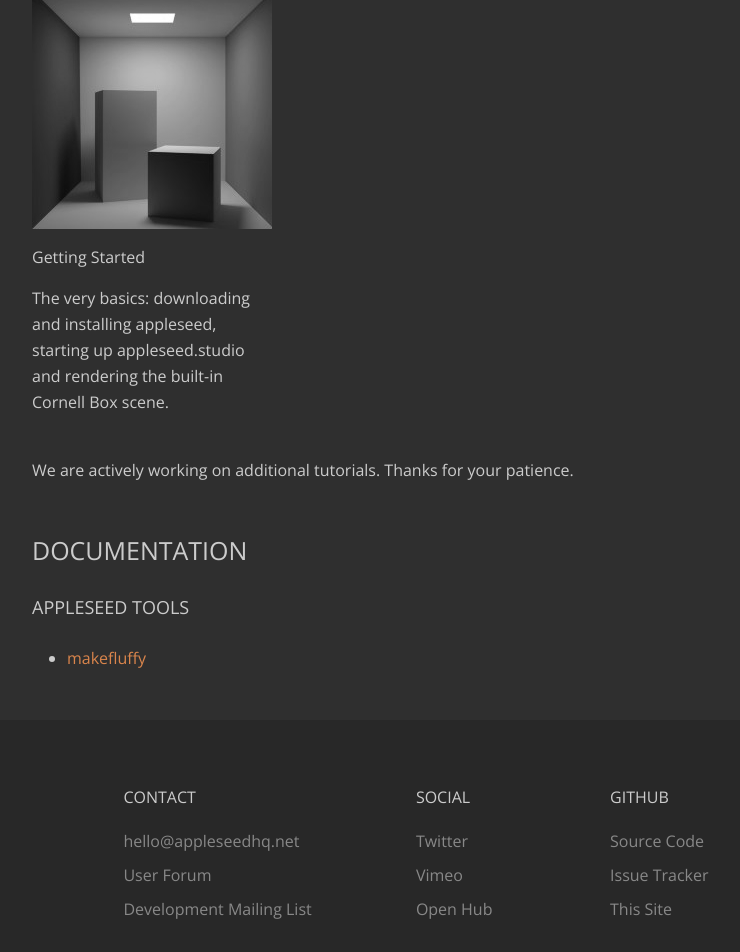
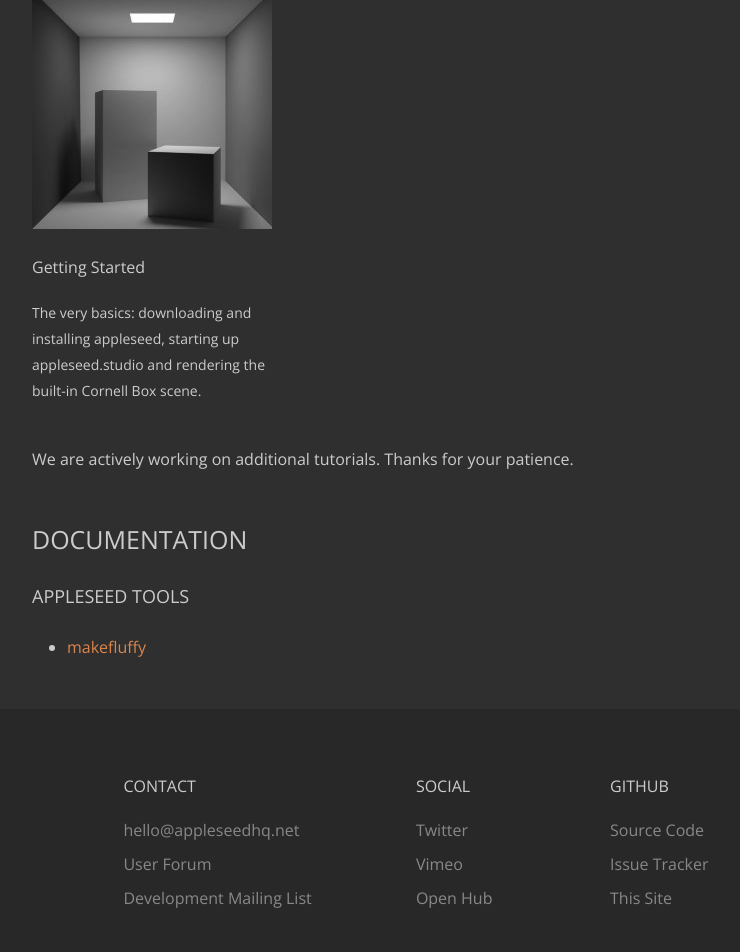
Before and after one commit to appleseedhq/appleseedhq.github.io, a Jekyll site: the page built from docs.md, in a window 1280 px wide. Shown: the part 567-1519 px from the top of the page, without its empty margins (224-964 px from the left). Built offline with Jekyll 4.4.1, drawn with Linux system fonts in a browser that asks for light colours; nearby versions of some CDN libraries.

Commit message:
tweaked docs page.

```diff
--- a/css/styles.css
+++ b/css/styles.css
@@ -645,14 +645,16 @@
     -webkit-filter: initial;
 }
 
+.section.docs .tutorial h4
+{
+    padding-top: 30px;
+    padding-bottom: 25px;
+}
+
 .section.docs .tutorial .description
 {
+    font-size: 14px;
     text-align: left;
-}
-
-.section.docs .tutorial .description h4
-{
-    margin-bottom: 10px;
 }
 
 .section.docs .illustration
--- a/docs.md
+++ b/docs.md
@@ -13,8 +13,8 @@
             <a href="{{ tutorial.url }}">
                 <img src="{{ tutorial.image }}" alt="{{ tutorial.title }}">
                 <h4>{{ tutorial.title }}</h4>
-                <p class="description">{{ tutorial.description }}</p>
             </a>
+            <p class="description">{{ tutorial.description }}</p>
         </div>
     {% endfor %}
 </div>
```
